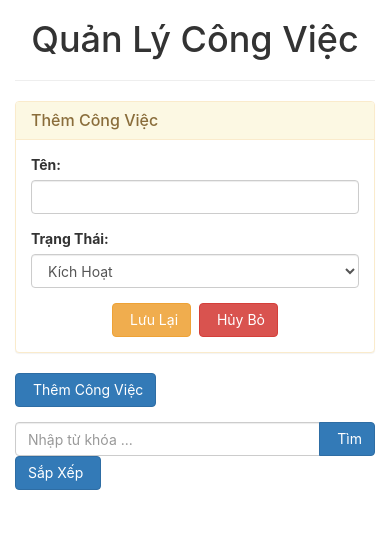
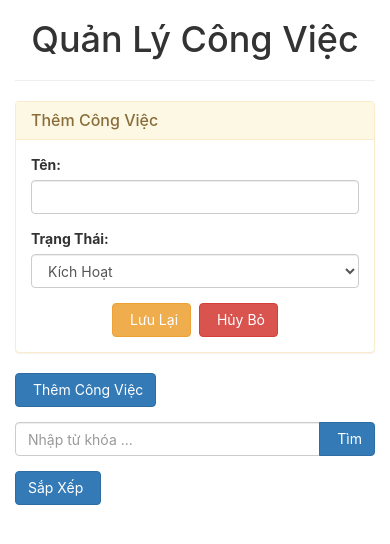
Before and after one commit to trinhmaingoc/lesson10-crud, a React (Create React App) app: page / in a window 390 px wide. Shown: the top 544 px of the page. Built offline with nearby package versions, Linux system fonts and the light colour scheme; some icons are missing.

Commit message:
add mt-15

```diff
--- a/src/App.js
+++ b/src/App.js
@@ -57,9 +57,9 @@
               <span className="fa fa-plus mr-5"></span>Thêm Công Việc
             </button>
             {/* Search - Sort */}
-            <div className="row mt-15">
+            <div className="row">
               {/* Search */}
-              <div className="col-xs-12 col-sm-6 col-md-6 col-lg-6">
+              <div className="col-xs-12 col-sm-6 col-md-6 col-lg-6 mt-15">
                 <div className="input-group">
                   <input
                     name="keyword"
@@ -75,7 +75,7 @@
                 </div>
               </div>
               {/* Sort */}
-              <div className="col-xs-12 col-sm-6 col-md-6 col-lg-6">
+              <div className="col-xs-12 col-sm-6 col-md-6 col-lg-6 mt-15">
                 <div className="dropdown">
                   <button
                     type="button"
```
